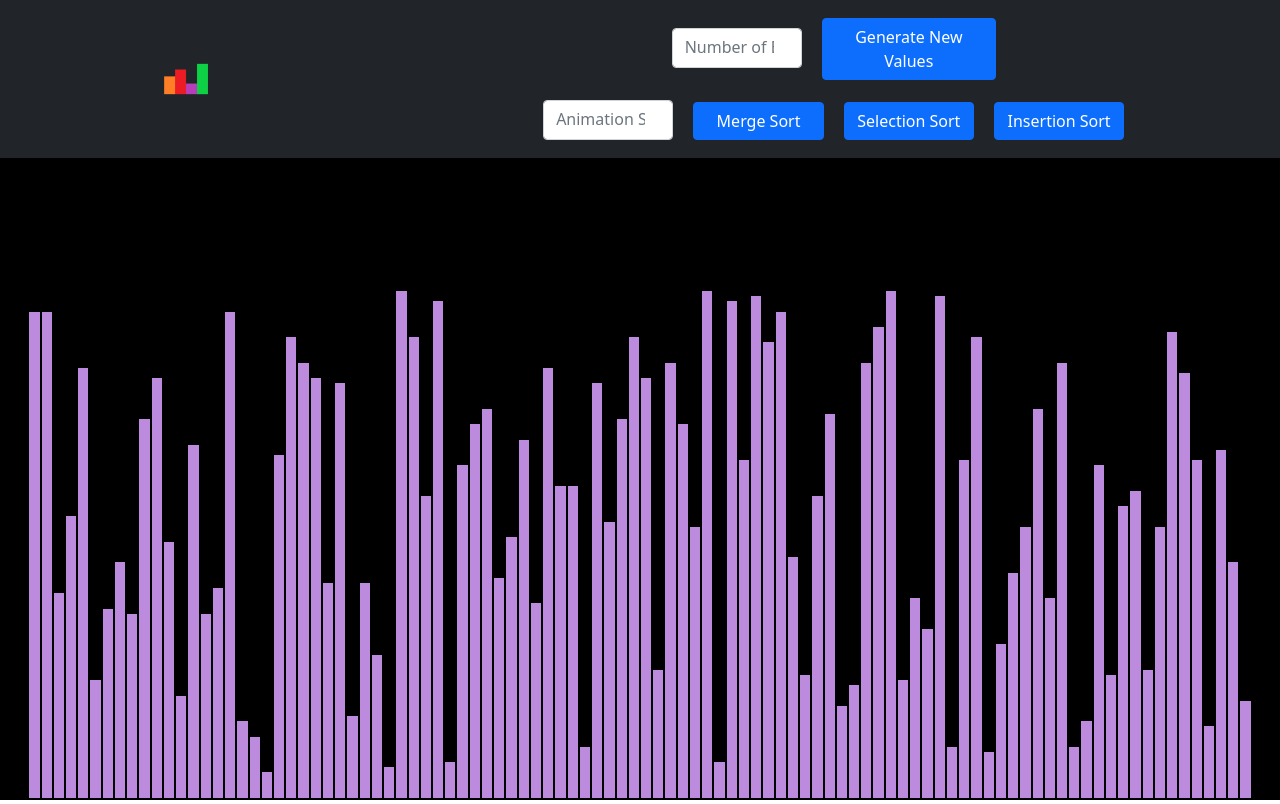
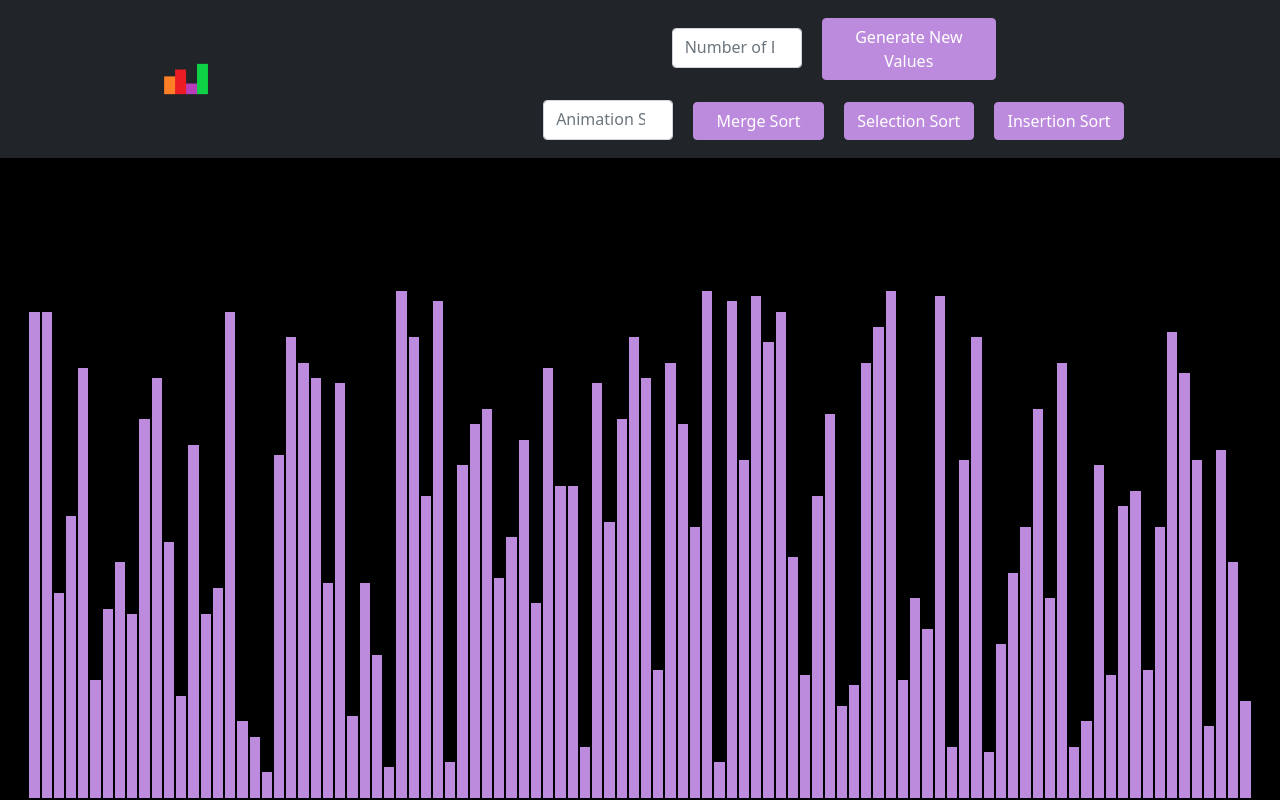
Before and after one commit to amaiable/all-sorts-of-sorts, a React (Create React App) app: page / in a window 1280 px wide. Built offline with nearby package versions, Linux system fonts and the light colour scheme.

Commit message:
Changed button colours

```diff
--- a/src/SortingVisualiser/SortingVisualiser.css
+++ b/src/SortingVisualiser/SortingVisualiser.css
@@ -33,8 +33,8 @@
 
 .sort-button {
     margin: 10px 10px;
-    /*background-color: white !important;*/
-    /*border-color: white !important;*/
+    background-color: #BD8BDD !important;
+    border-color: #BD8BDD !important;
     /*color: black !important;*/
     width: 15%;
     height: 50%;
```
